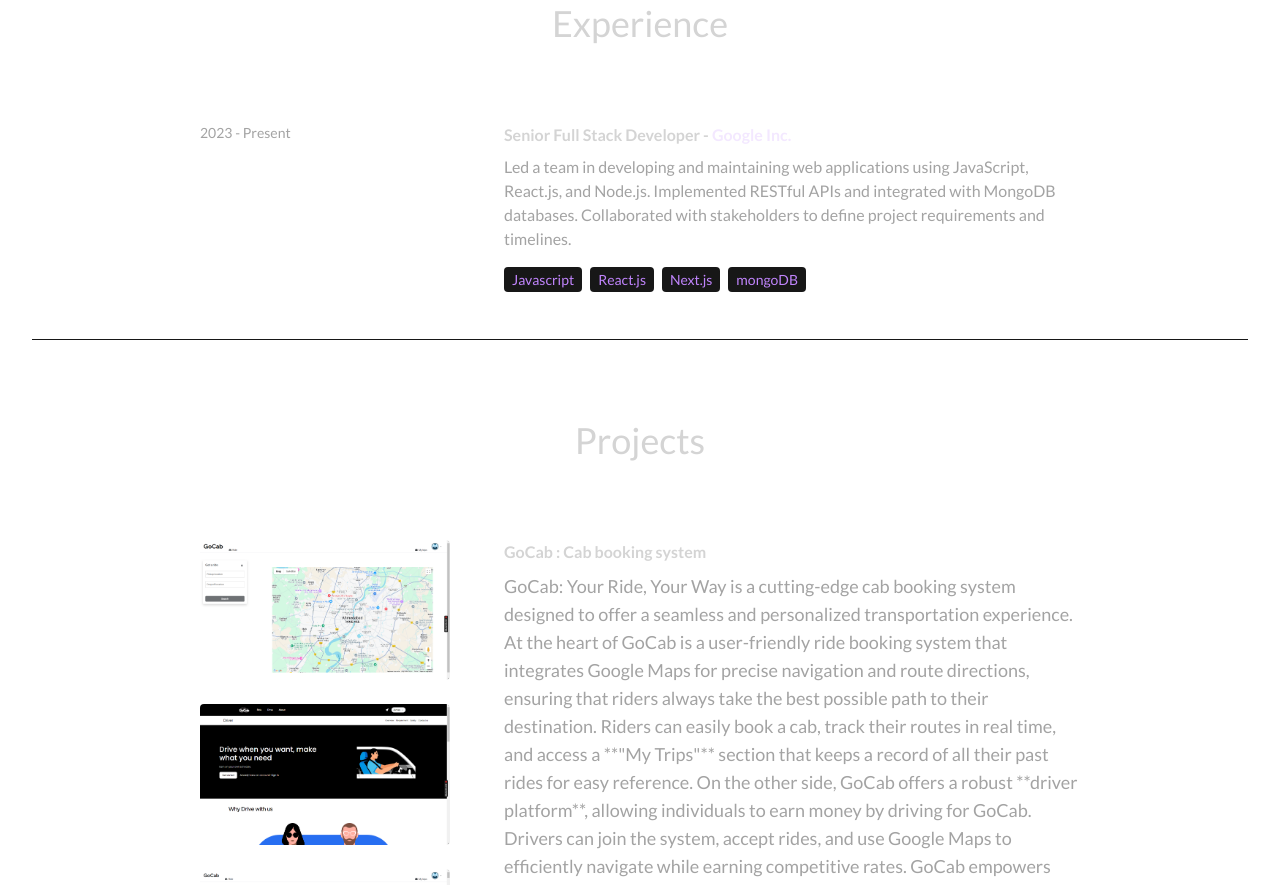
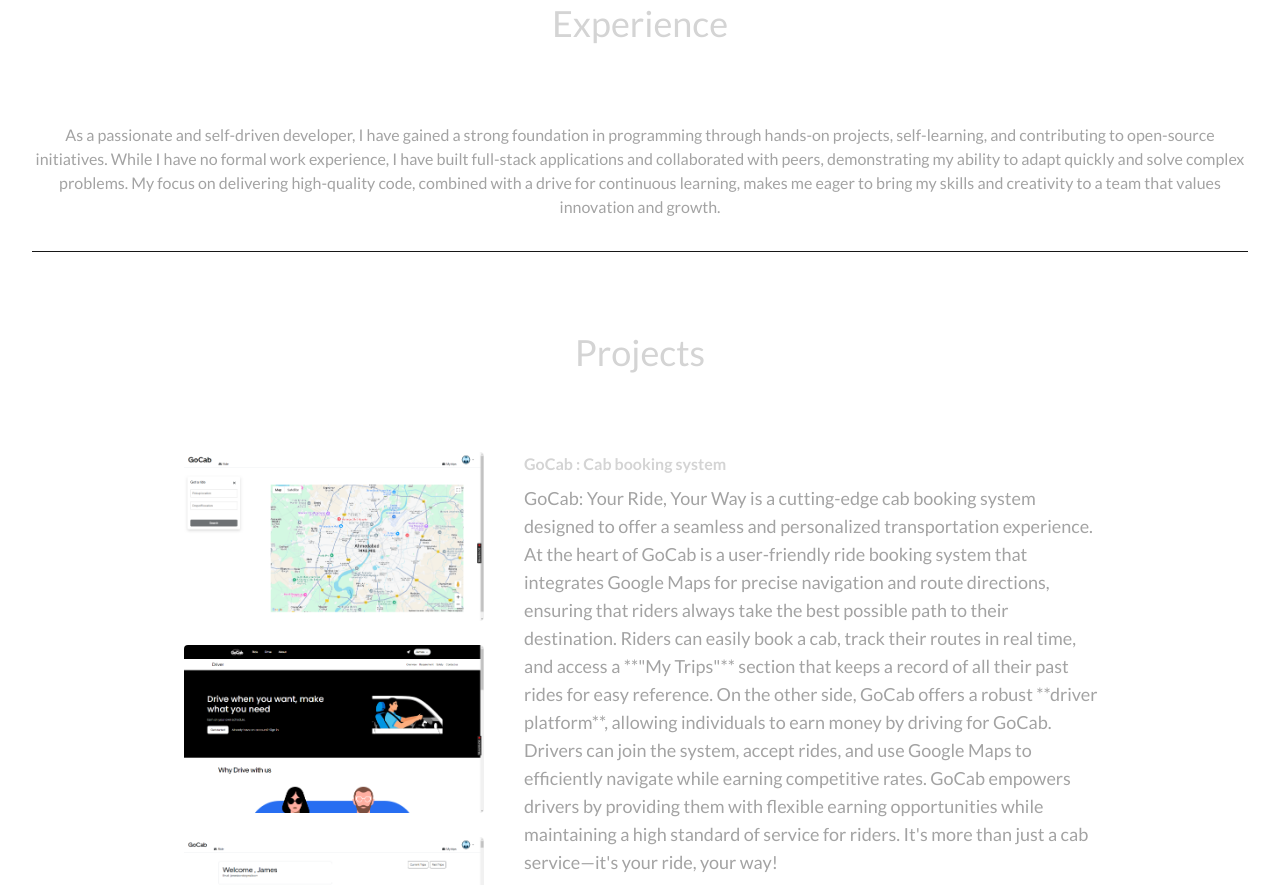
Before and after one commit to harshR34/harsh-vaghela.portfolio, a React (Vite) app: page / in a window 1280 px wide. Shown: the part 2200-3085 px from the top of the page. Built offline with nearby package versions, Linux system fonts and the light colour scheme.

Commit message:
first commit

```diff
--- a/src/components/Experience.jsx
+++ b/src/components/Experience.jsx
@@ -1,4 +1,4 @@
-import { EXPERIENCES } from "../constants"
+// import { EXPERIENCES } from "../constants"
 import {motion} from 'framer-motion';
 const Experience = () => {
   return (
@@ -8,7 +8,7 @@
       initial={{opacity:0,y:-100}}
       transition={{duration:1.5}}
       className="my-20 text-center text-4xl">Experience</motion.h1>
-      <div>
+      {/* <div>
         {EXPERIENCES.map((experience, index) => (
           <div key={index} className="mb-8 flex flex-wrap lg:justify-center">
             <motion.div
@@ -34,7 +34,15 @@
             </motion.div>
           </div>
         ))}
-      </div>
+      </div> */}
+
+      <motion.div
+      whileInView={{opacity:1,x:0}}
+      initial={{opacity:0,x:-100}}
+      transition={{duration:1}}
+      className='text-center'>
+        <p className="mb-4 text-neutral-400">As a passionate and self-driven developer, I have gained a strong foundation in programming through hands-on projects, self-learning, and contributing to open-source initiatives. While I have no formal work experience, I have built full-stack applications and collaborated with peers, demonstrating my ability to adapt quickly and solve complex problems. My focus on delivering high-quality code, combined with a drive for continuous learning, makes me eager to bring my skills and creativity to a team that values innovation and growth.</p>
+      </motion.div>
     </div>
   )
 }
--- a/src/components/Project.jsx
+++ b/src/components/Project.jsx
@@ -1,33 +1,38 @@
 import { PROJECTS } from "../constants"
-import { motion} from "framer-motion"
+import { motion } from "framer-motion"
 const Project = () => {
     return (
         <div className="border-b border-neutral-900 pb-4">
             <motion.h1
-            whileInView={{opacity:1,x:0}}
-            initial={{opacity:0,x:-100}}
-            transition={{duration:1}}
-            className="my-20 text-center text-4xl">Projects</motion.h1>
+                whileInView={{ opacity: 1, x: 0 }}
+                initial={{ opacity: 0, x: -100 }}
+                transition={{ duration: 1 }}
+                className="my-20 text-center text-4xl">Projects</motion.h1>
             <div>
                 {PROJECTS.map((project, index) => (
-                    <div key={index} className="mb-10 flex flex-wrap lg:justify-center">
+                    <div key={index} className="mb-36 flex flex-wrap lg:justify-center gap-10">
                         <motion.div
-                        whileInView={{opacity:1,x:0}}
-                        initial={{opacity:0,x:-100}}
-                        transition={{duration:1}}
-                        className="w-full lg:w-1/4">
-                            {project.image.map((img, index) => (
-                                <img src={img} alt={project.title} width={250} height={150} key={index} className="mb-6 rounded" />
-                            ))}
+                            whileInView={{ opacity: 1, x: 0 }}
+                            initial={{ opacity: 0, x: -100 }}
+                            transition={{ duration: 1 }}
+                            className="w-full lg:w-1/4">
+                            <div className="flex flex-row lg:flex-col">
+                                {project.image.map((img, index) => (
+                                    <div key={index} className="flex ml-1">
+                                        <img src={img} alt={project.title} width={350} height={250} className="mb-6 rounded" />
+                                    </div>
+                                ))}
+                            </div>
                         </motion.div>
+
                         <motion.div
-                        whileInView={{opacity:1,x:0}}
-                        initial={{opacity:0,x:100}}
-                        transition={{duration:1}}
-                        className="w-full max-w-xl lg:w-3/4">
+                            whileInView={{ opacity: 1, x: 0 }}
+                            initial={{ opacity: 0, x: 100 }}
+                            transition={{ duration: 1 }}
+                            className="w-full max-w-xl lg:w-3/4">
                             <h6 className="mb-2 font-semibold">{project.title}</h6>
                             <p className="mb-4 text-neutral-400 text-lg">{project.description}</p>
-                            {project.technologies.map((tech,index)=>(
+                            {project.technologies.map((tech, index) => (
                                 <span key={index} className="mr-2 mb-7 rounded bg-neutral-900 px-2 py-1 text-sm font-medium text-purple-600">{tech}</span>
                             ))}
                         </motion.div>
```
